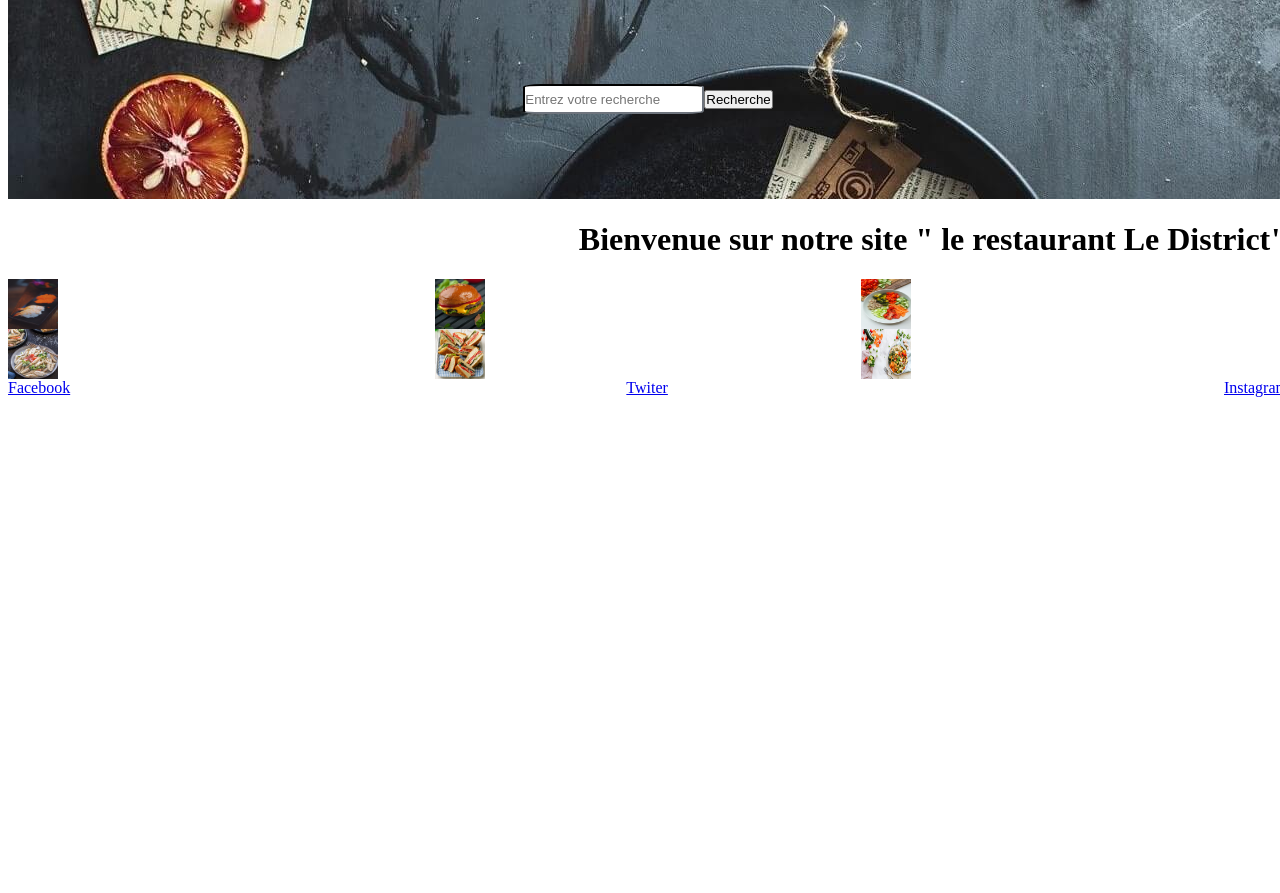
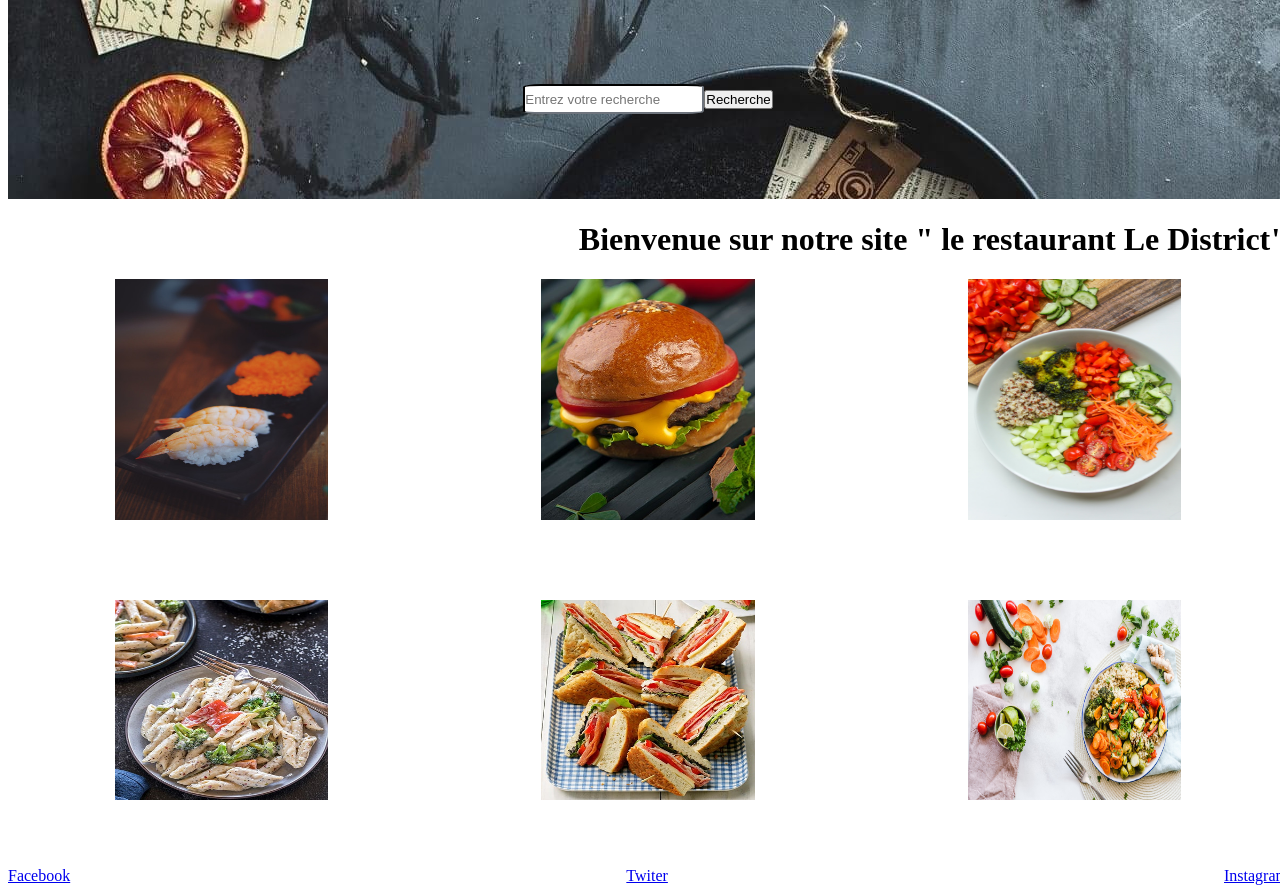
Before and after one commit to heidi-gouider/heidi, a PHP site: page /HTML/index.html in a window 1280 px wide. Shown: the part 167-1060 px from the top of the page. Before the commit the page ends 564 px from the top, so only its background shows below. Run offline with PHP 8.4, Linux system fonts and the light colour scheme.

Commit message:
création d'une grille sur la page acceuil

```diff
--- a/FRONT/STATIQUE/CSS/style.css
+++ b/FRONT/STATIQUE/CSS/style.css
@@ -45,6 +45,8 @@ header {
     background-color: antiquewhite;
     /* justify-content: space-between; */
     border-bottom: #535d65 solid;
+    /* will-change: scroll-position ; */
+
 
 }
 
@@ -262,9 +264,19 @@ h1 {
 }
 
 .grille img{
-    width: 50px;
-    height: 50px;
+    width: 50%;
+    height: 75%;
+    justify-self: center;
+    justify-content: center;
+    transition: all;
+
+
 }
+.grille img:hover{
+    width: 70px;
+    /* height: 50px; */
+}
+
 #i1{
     grid-row: 1;
 }
```
